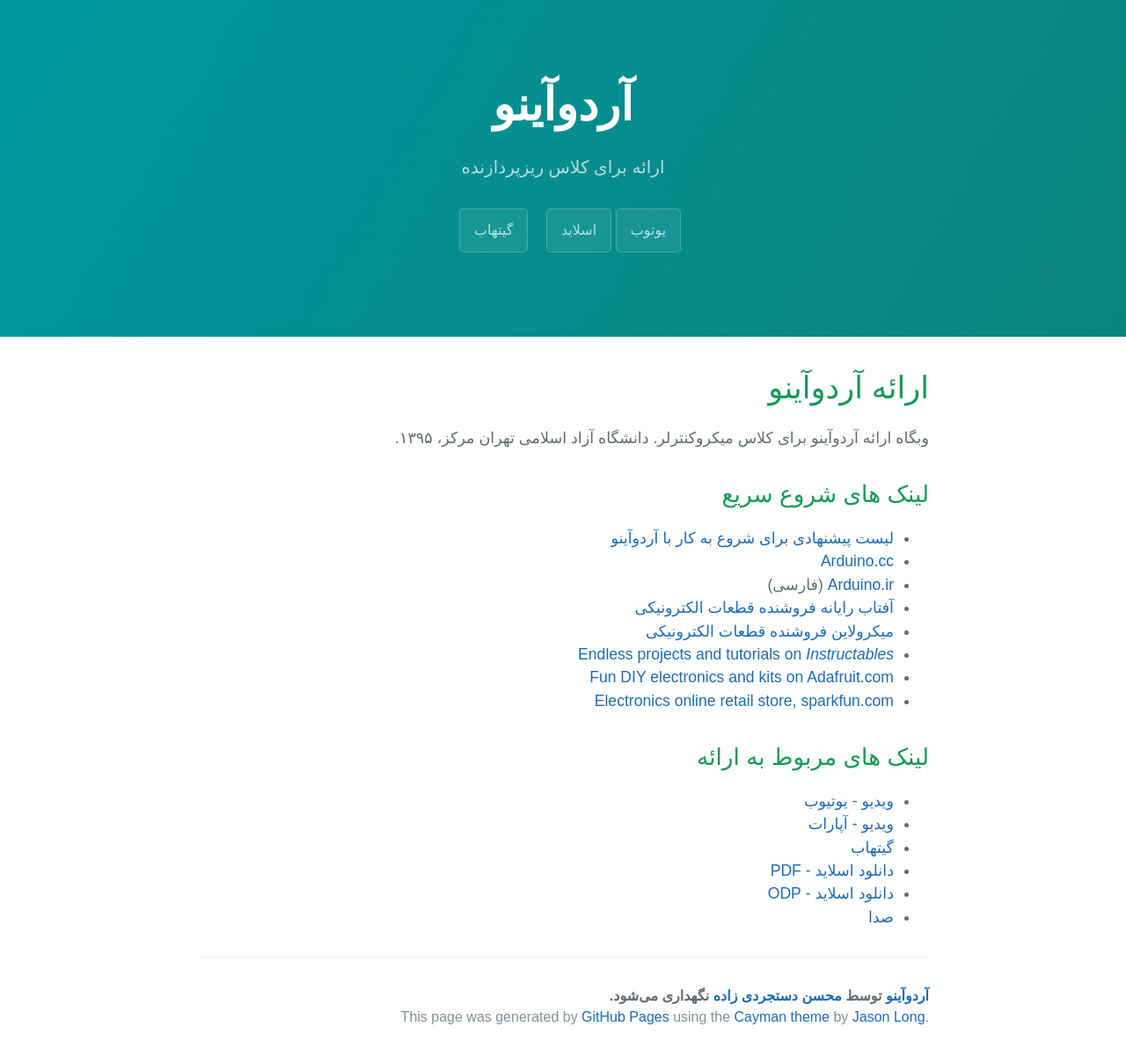
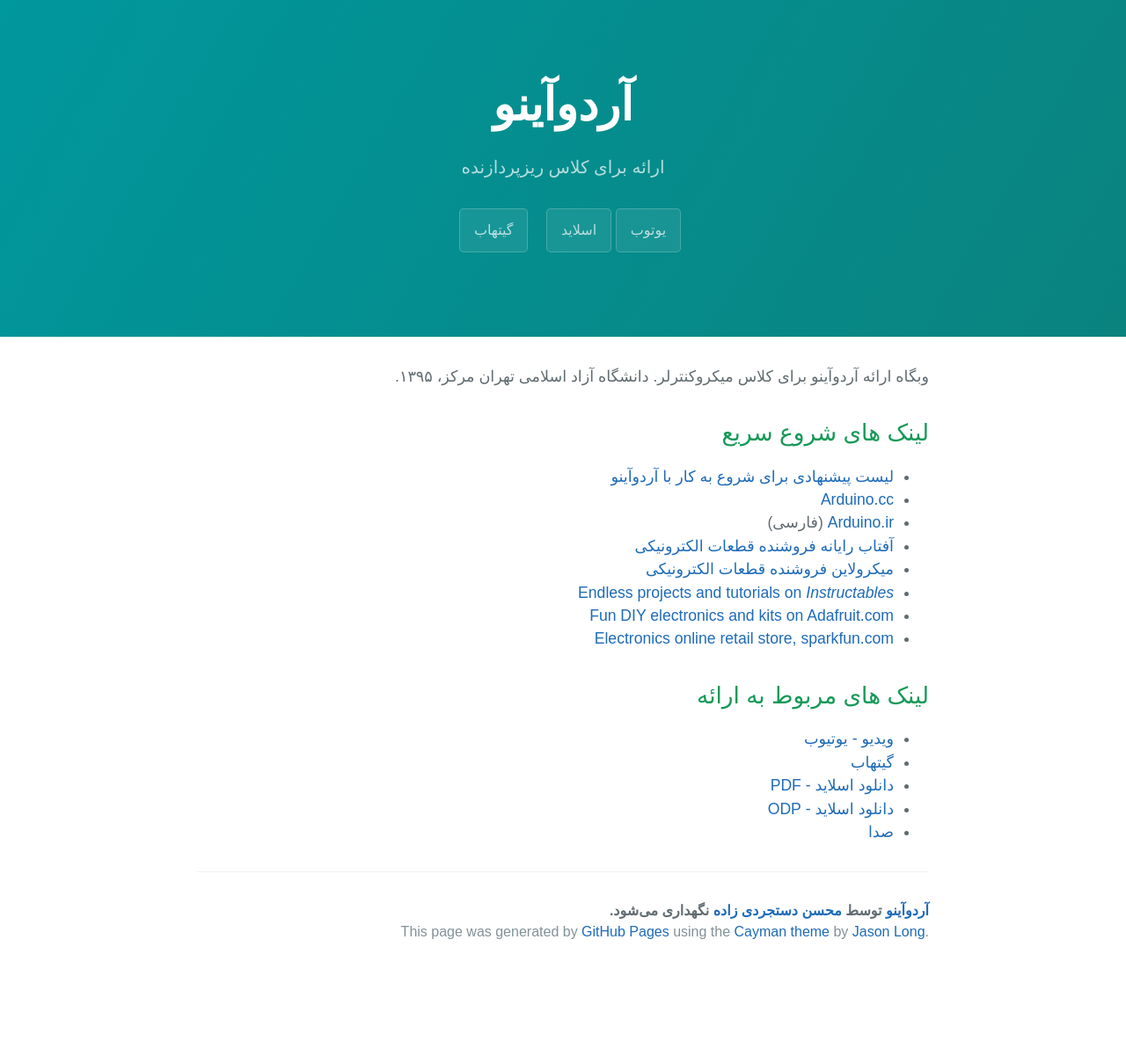
Before and after one commit to mohsend/arduino, a Jekyll site: the page built from index.html, in a window 1280 px wide. Shown: the whole page at 88% size. Built offline with Jekyll 4.4.1, drawn with Linux system fonts in a browser that asks for light colours; some web fonts are replaced; the list of posts is cut into pages by our own code; after the commit the page ends 1104 px from its top, so only the background shows below that.

```diff
--- a/_config.yml
+++ b/_config.yml
@@ -1,7 +1,7 @@
 # Setup
 title:        'آردوآینو'
 tagline:      'ارائه برای کلاس ریزپردازنده'
-baseurl:      ""
+baseurl:      "/arduino"
 paginate:     1
 
 # About/contact
--- a/arduino_starter_kit.markdown
+++ b/arduino_starter_kit.markdown
@@ -11,7 +11,7 @@ layout: page
 
 | قطعه                    | تعداد         | فروشگاه   |
 | ---------------------------- | ---------------- | ------- |
-| آردوآینو اونو   | ۱                | [AR](http://shop.aftabrayaneh.com/Arduino_Boards/ARDUINO_CH340G_UNO.htmlhttp://shop.aftabrayaneh.com/Arduino_Boards/ARDUINO_CH340G_UNO.html)* |
+| آردوآینو اونو   | ۱                | [AR](http://shop.aftabrayaneh.com/Arduino_UNO_R3.html)* |
 | برد بورد     | ۱                | [AR](http://shop.aftabrayaneh.com/Peripherals/Pcb/Breadboard_MB102.html) |
 | سیم دو سر نری     | ۴۰               | [AR](http://shop.aftabrayaneh.com/Peripherals/Cable_Jumperwire/Wire_Dupont_MM.html) |
 | سیم نری-مادگی   | ۳۰               | [AR](http://shop.aftabrayaneh.com/Peripherals/Cable_Jumperwire/Wire_Dupont_MF.html) |
--- a/index.html
+++ b/index.html
@@ -5,10 +5,9 @@ title: {{ site.name }}
 
 <div id="home">
 
-<h1>ارائه آردوآینو</h1>
 <p>وبگاه ارائه آردوآینو برای کلاس میکروکنترلر. دانشگاه آزاد اسلامی تهران مرکز، ۱۳۹۵.</p>
 
-<h2 id="section">لینک های شروع سریع</h2>
+<h2 id="quick-links">لینک های شروع سریع</h2>
 
 <ul>
   <li><a href="arduino_starter_kit.html">لیست پیشنهادی برای شروع به کار با آردوآینو</a></li>
@@ -21,14 +20,13 @@ title: {{ site.name }}
   <li><a href="https://www.sparkfun.com/">Electronics online retail store, sparkfun.com</a></li>
 </ul>
 
-<h2 id="section-1">لینک های مربوط به ارائه</h2>
+<h2 id="pres-links">لینک های مربوط به ارائه</h2>
 
 <ul>
   <li><a href="https://youtu.be/dncJ3_UzJKY">ویدیو - یوتیوب</a></li>
-  <li><a href="">ویدیو - آپارات</a></li>
   <li><a href="https://github.com/mohsend/arduino">گیتهاب</a></li>
-  <li><a href="">دانلود اسلاید - PDF</a></li>
-  <li><a href="">دانلود اسلاید - ODP</a></li>
+  <li><a href="https://github.com/mohsend/arduino/releases/download/1.1/Arduino.pdf">دانلود اسلاید - PDF</a></li>
+  <li><a href="https://github.com/mohsend/arduino/blob/1.1/Arduino.odp">دانلود اسلاید - ODP</a></li>
   <li><a href="https://archive.org/details/Arduino_presentation_persian_mehsencom_2016-11-22">صدا</a></li>
 </ul>
 
```
